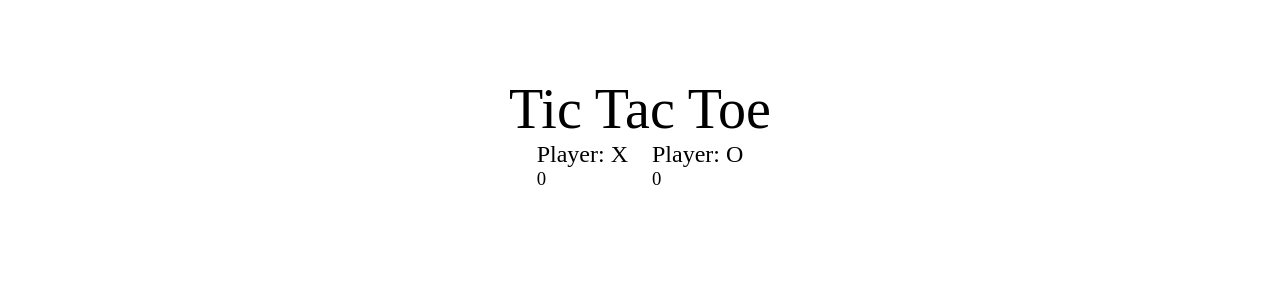
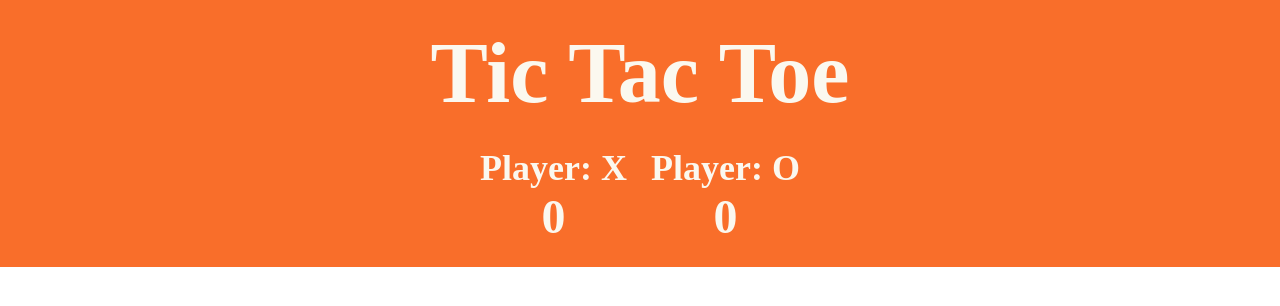
Before and after one commit to fernandopeguero/TicTacToe, a plain HTML site: page index.html in a window 1280 px wide. Drawn offline with Linux system fonts and the light colour scheme.

Commit message:
Add styling to header section of project

```diff
--- a/css/styles.css
+++ b/css/styles.css
@@ -24,16 +24,32 @@ html {
 
   body {
     height: 100vh;
-
+    font-size: 16px;
   }
 
-  h1 {
-    font-size: 56px;
-    text-align: center;
-  }
+
 
   body {
     height: 100vh;
+  }
+
+
+  :root {
+
+/* color palette */
+    --main-bg-color: #F96E2A;
+    --main-text-color: #FBF8EF;
+    --main-cell-color: #C9E6F0;
+    --main--cell-dark: #78B3CE;
+
+    /* padding */
+
+    --pd-small: 8px;
+    --pd-medium: 16px;
+    --pd-large: 24px;
+    --pd-huge: 36px
+
+
   }
 
 .container {
@@ -41,6 +57,8 @@ html {
   grid-template-columns: 1fr;
   grid-template-rows: 1fr 2fr;
   height: 100%;
+
+
 }
 
 .player_display {
@@ -50,11 +68,40 @@ html {
   display: flex;
   flex-direction: column;
   justify-content: center;
+  background-color: var(--main-bg-color);
+  color: var(--main-text-color);
+
+  h1 {
+    font-size: clamp(3rem, 0.0313rem + 9.5vw, 5.375rem);
+    text-align: center;
+    font-weight: bolder;
+    margin-bottom: var(--pd-large);
+  }
 
   .players {
     display: flex;
     justify-content: center;
     gap: 24px;
+    text-align: center;
+
+    /* .player {
+      display: flex;
+      flex-direction: column;
+
+    } */
+
+    h2, h3 {
+      font-weight: bolder;
+    }
+
+    h2 {
+      font-size: clamp(1rem, -0.5625rem + 5vw, 2.25rem);
+    }
+
+    h3 {
+      font-size: clamp(1rem, -1.5rem + 8vw, 3rem);
+
+    }
   }
 }
 
```
